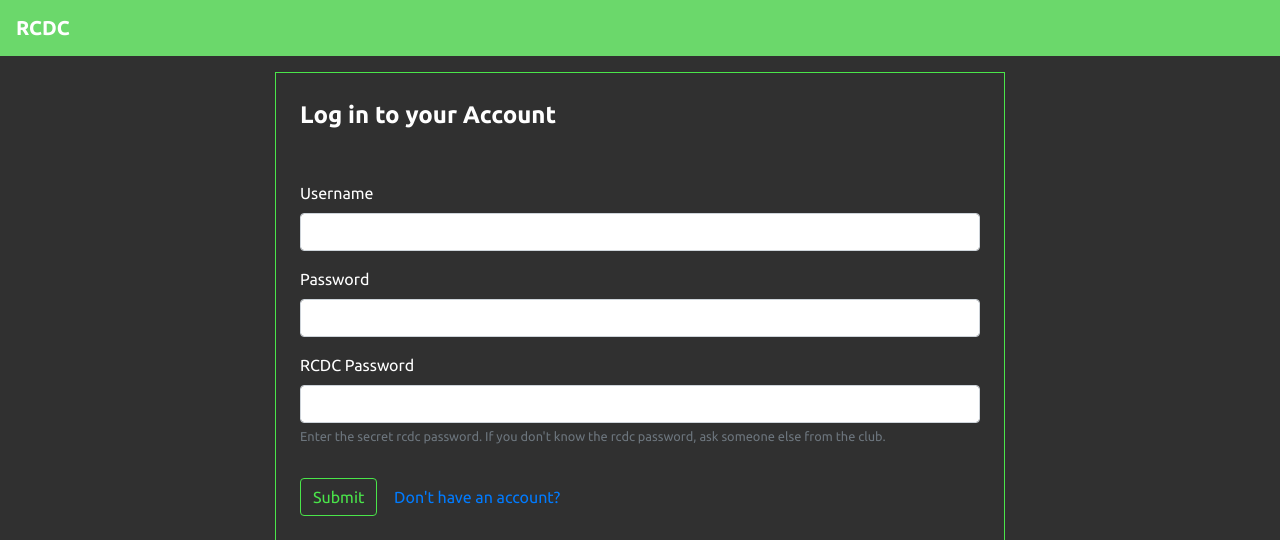
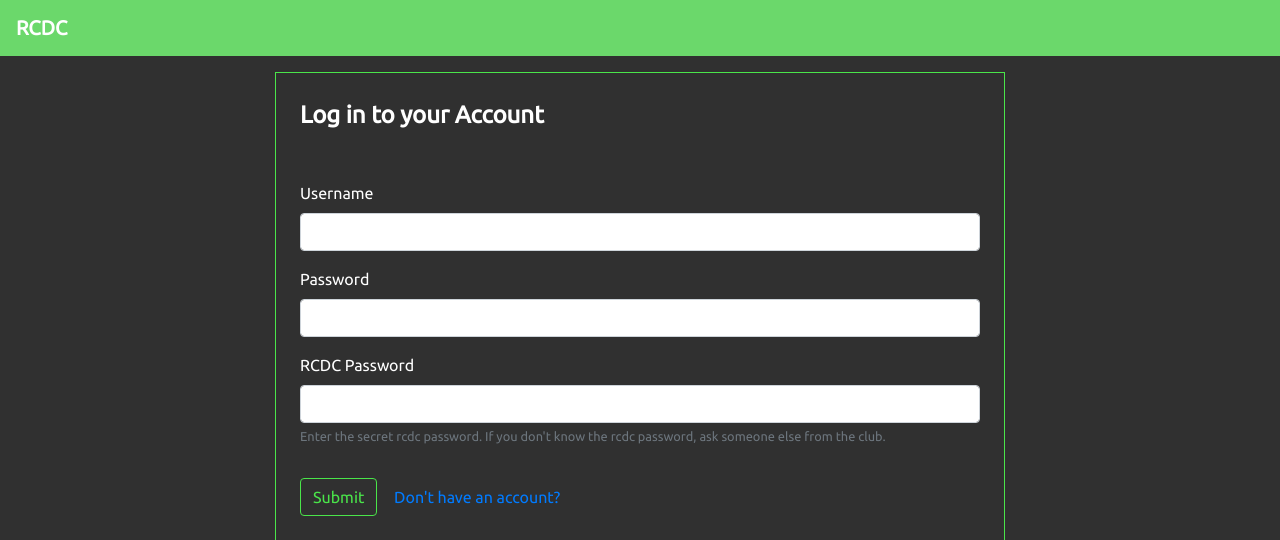
Before and after one commit to imtixz/club-lessons, a Django app: page /login/ in a window 1280 px wide. Shown: the top 540 px of the page. Run offline with Django 3.2, Linux system fonts and the light colour scheme; some libraries are stand-ins or nearby versions; some web fonts are replaced.

Commit message:
fixed font https

```diff
--- a/frontend/templates/frontend/layout.html
+++ b/frontend/templates/frontend/layout.html
@@ -13,11 +13,9 @@
       crossorigin="anonymous"
     />
     <!-- Ubuntu Font -->
-    <link
-      rel="stylesheet"
-      type="text/css"
-      href="http://fonts.googleapis.com/css?family=Ubuntu:regular,bold&subset=Latin"
-    />
+    <style>
+      @import url("https://fonts.googleapis.com/css2?family=Ubuntu:wght@300;400&display=swap");
+    </style>
     <!-- My CSS -->
     <link rel="stylesheet" href="{% static 'frontend/main.css' %}" />
     {% block style %} {% endblock style %}
```
